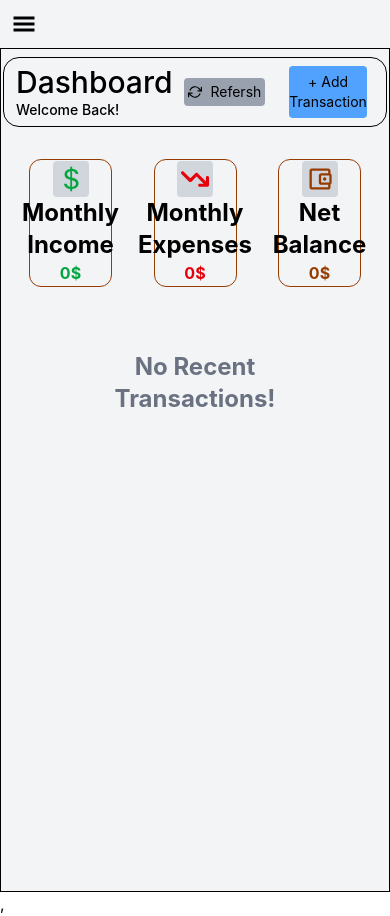
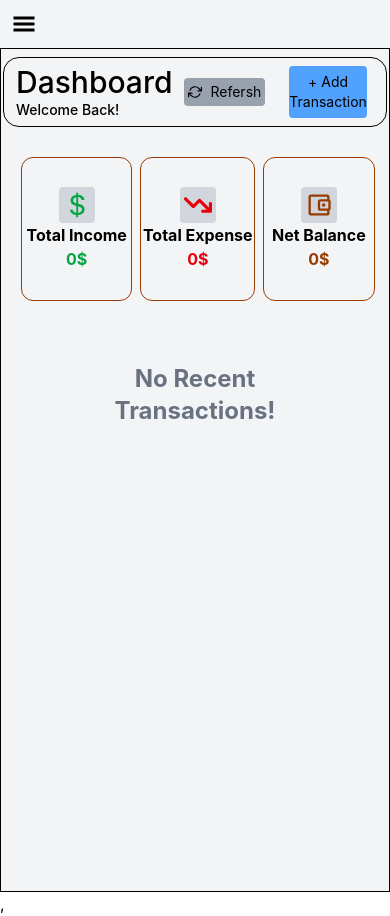
Before and after one commit to QasimMehmood-05/Expense-Tracker, a React (Vite) app: page / in a window 390 px wide. Built offline with nearby package versions, Linux system fonts and the light colour scheme.

Commit message:
made responsive

```diff
--- a/src/components/Dashboard/BalanceCard.jsx
+++ b/src/components/Dashboard/BalanceCard.jsx
@@ -5,9 +5,9 @@ const BalanceCard = () => {
   const{currentBalance,income} =useExpense();
   return (
     <>
-      <div className=' flex flex-col justify-center items-center h-32 w-[25%] border border-amber-800 rounded-xl'>
+      <div className=' min-w-[32%] flex flex-col justify-center items-center  border border-amber-800 rounded-xl md: h-36 w-[25%]'>
         <MdOutlineAccountBalanceWallet className='text-amber-800 text-4xl bg-gray-300 p-1 rounded'/>
-        <h4 className='text-2xl font-bold text-center'>Net Balance</h4>
+        <h4 className='text-[16px] md:text-xl font-bold text-center'>Net Balance</h4>
         <p className=' text-medium font-bold text-center text-amber-800'> {currentBalance}$ </p>
       </div>
     </>
--- a/src/components/Dashboard/ExpenseCard.jsx
+++ b/src/components/Dashboard/ExpenseCard.jsx
@@ -5,9 +5,9 @@ const ExpenseCard = () => {
   const {totalExpense} =useExpense()
   return (
     <>
-      <div className=' flex flex-col justify-center items-center income h-32 w-[25%] border border-amber-800 rounded-xl'>
+      <div className=' min-w-[33%] flex flex-col justify-center items-center   border border-amber-800 rounded-xl md: h-36 w-[25%]'>
         <FaArrowTrendDown className='text-red-600 text-4xl bg-gray-300 p-1 rounded' />
-        <h4 className='text-2xl font-bold text-center'>Monthly Expenses</h4>
+        <h4 className='text-[16px] md:text-xl font-bold text-center'>Total Expense</h4>
         <p className=' text-medium font-bold text-center text-red-600'>{totalExpense}$</p>
       </div>
     </>
--- a/src/components/Dashboard/IncomeCard.jsx
+++ b/src/components/Dashboard/IncomeCard.jsx
@@ -3,10 +3,10 @@ import { useExpense } from "../Context/ExpenseContext";
 const IncomeCard = () => {
   const { income } = useExpense();
   return (
-    <div className=' flex flex-col justify-center items-center h-32 w-[25%] border border-amber-800 rounded-xl'>
+    <div className=' min-w-[32%] flex flex-col justify-center items-center  border border-amber-800 rounded-xl md: h-36 w-[25%]'>
       <BsCurrencyDollar className='text-green-600 text-4xl bg-gray-300 p-1 rounded' />
 
-      <h4 className='text-2xl font-bold text-center'>Monthly Income</h4>
+      <h4 className='text-[16px] md:text-xl font-bold text-center '>Total Income</h4>
       <p className=' text-medium font-bold text-center text-green-600'>{income}$</p>
     </div>
   )
--- a/src/pages/Dashboard.jsx
+++ b/src/pages/Dashboard.jsx
@@ -15,7 +15,7 @@ const Dashboard = () => {
         <Header />
 
         {/* Cards */}
-        <div className="cards flex justify-between gap-6 px-7 my-8">
+        <div className="cards  flex justify-between items-center gap-2 p-1.5 md:gap-5 px-5 my-6">
           <IncomeCard />
           <ExpenseCard />
           <BalanceCard />
```
